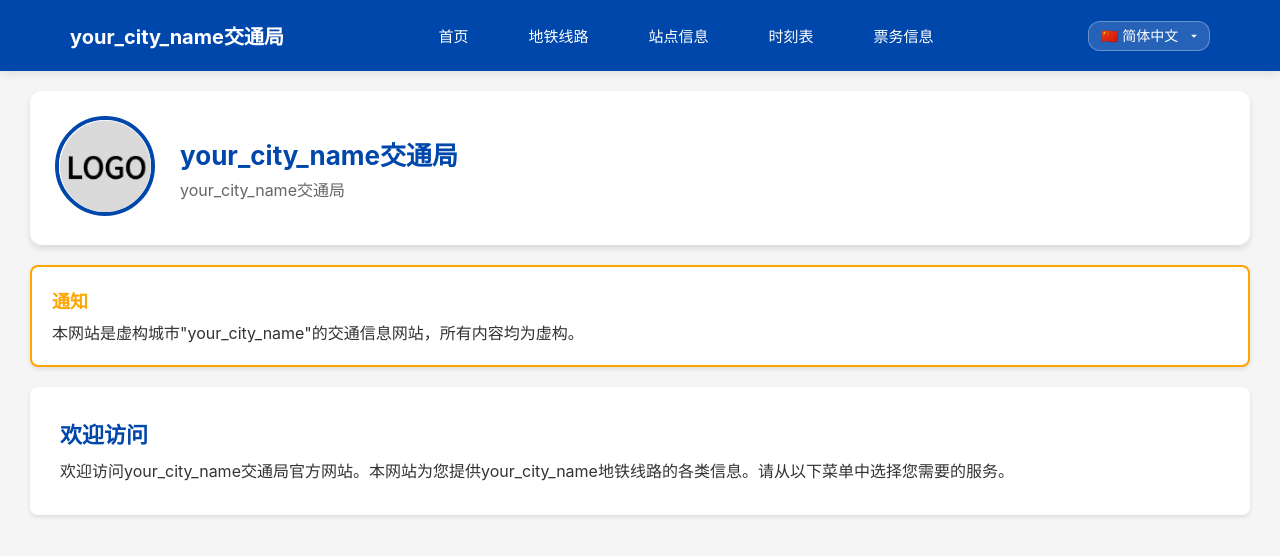
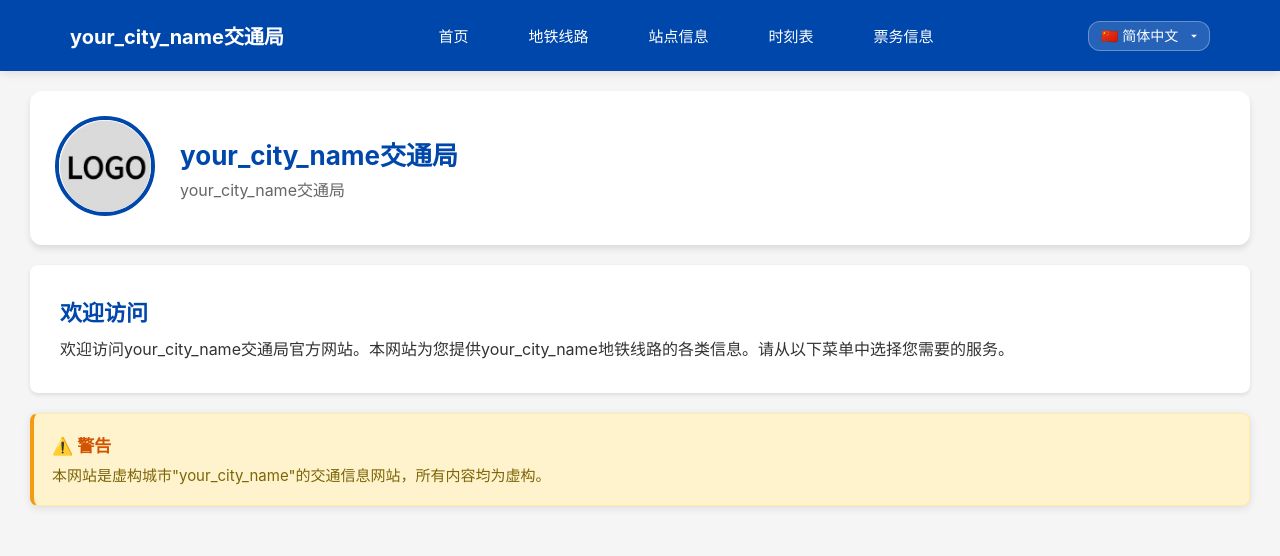
Before and after one commit to zitzhen/MTR-web, a Nuxt app: page / in a window 1280 px wide. Shown: the top 556 px of the page. Built offline with nearby package versions, Linux system fonts and the light colour scheme.

Commit message:
将警告移动到欢迎下面

```diff
--- a/app/pages/index.vue
+++ b/app/pages/index.vue
@@ -51,20 +51,20 @@
       </div>
     </div>
 
-    <!-- Notification box -->
-    <div class="notification-box">
-      <div class="notification-header">通知</div>
-      <div class="notification-content">
-        本网站是虚构城市"{{ cityName }}"的交通信息网站，所有内容均为虚构。
-      </div>
-    </div>
-
     <!-- Welcome card -->
     <div class="welcome-card">
       <h3 class="welcome-title">欢迎访问</h3>
       <p class="welcome-text">
         欢迎访问{{ cityName }}交通局官方网站。本网站为您提供{{ cityName }}地铁线路的各类信息。请从以下菜单中选择您需要的服务。
       </p>
+    </div>
+
+    <!-- Notification box -->
+    <div class="notification-box">
+      <div class="notification-header">⚠️ 警告</div>
+      <div class="notification-content">
+        本网站是虚构城市"{{ cityName }}"的交通信息网站，所有内容均为虚构。
+      </div>
     </div>
 </template>
 
@@ -347,27 +347,32 @@ body {
   margin: 0;
 }
 
-/* Notification box styles */
+/* Notification box styles - Warning Alert */
 .notification-box {
-  background-color: white;
-  border: 2px solid #FFA500; /* Yellow-orange border */
+  background-color: #fff3cd; /* Light yellow background */
+  border: 1px solid #ffeaa7; /* Yellow border */
+  border-left: 4px solid #f39c12; /* Orange left border for emphasis */
   border-radius: 8px;
   margin: 15px;
   padding: 15px;
-  box-shadow: 0 2px 4px rgba(0,0,0,0.1);
+  box-shadow: 0 2px 8px rgba(0,0,0,0.1);
+  display: flex;
+  align-items: flex-start;
 }
 
 .notification-header {
   font-weight: bold;
-  color: #FFA500;
-  margin-bottom: 8px;
+  color: #d35400; /* Darker orange */
+  margin-right: 10px;
   font-size: 16px;
+  flex-shrink: 0;
 }
 
 .notification-content {
-  color: #333;
+  color: #7d6608; /* Darker yellow/brown text */
   font-size: 14px;
-  line-height: 1.4;
+  line-height: 1.5;
+  flex: 1;
 }
 
 /* Welcome card styles */
@@ -390,6 +395,17 @@ body {
   color: #333;
   font-size: 14px;
   line-height: 1.5;
+}
+
+.notification-box {
+  margin: 15px;
+  padding: 15px;
+  flex-direction: column;
+}
+
+.notification-header {
+  margin-bottom: 8px;
+  margin-right: 0;
 }
 
 
@@ -415,6 +431,15 @@ body {
   .top-card-content {
     padding: 20px;
     gap: 20px;
+  }
+
+  .notification-box {
+    margin: 15px;
+    padding: 16px;
+  }
+
+  .notification-content {
+    font-size: 14px;
   }
 }
 
@@ -560,15 +585,17 @@ body {
     line-height: 1.6;
   }
 
-  .navigation-arrows {
-    margin: 30px 0 40px;
-    gap: 40px;
+  .notification-box {
+    margin: 15px 30px;
+    padding: 18px;
   }
 
-  .arrow-btn {
-    width: 50px;
-    height: 50px;
-    font-size: 22px;
+  .notification-header {
+    font-size: 17px;
+  }
+
+  .notification-content {
+    font-size: 15px;
   }
 }
 
```
